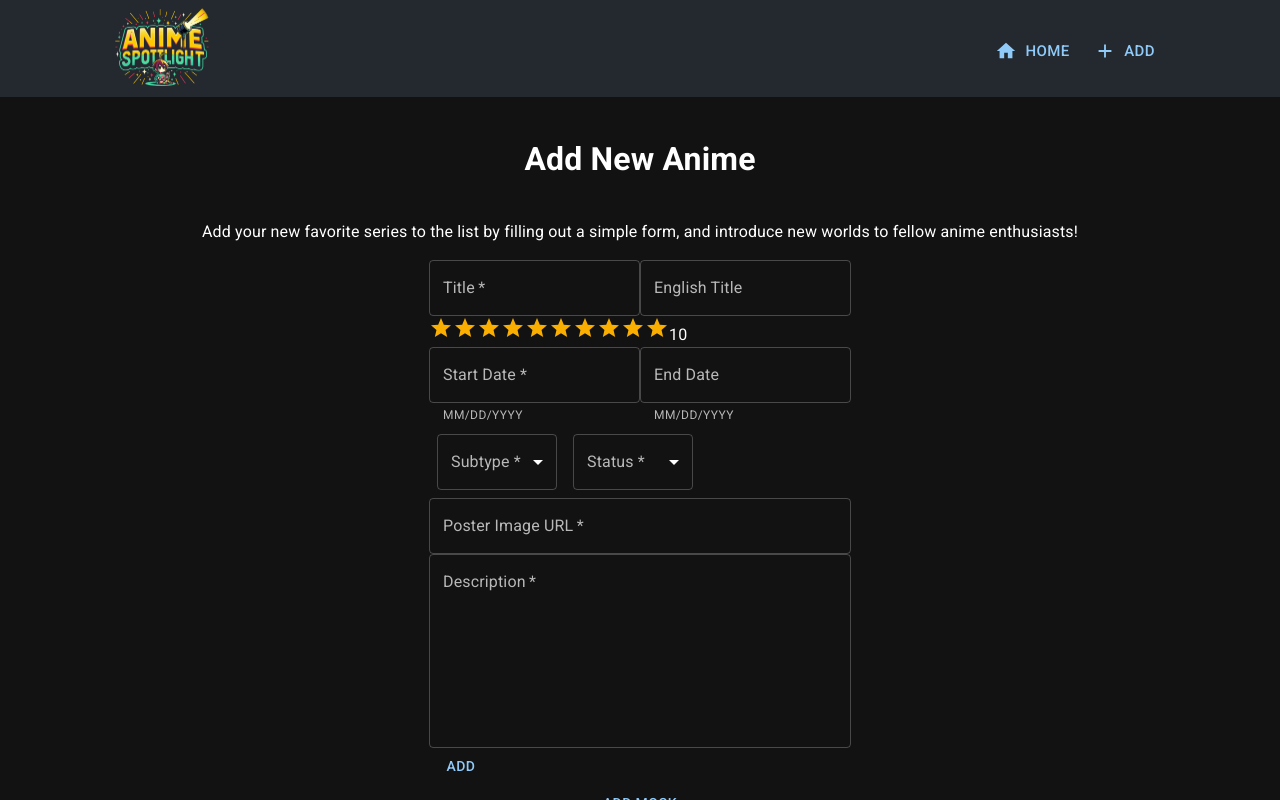
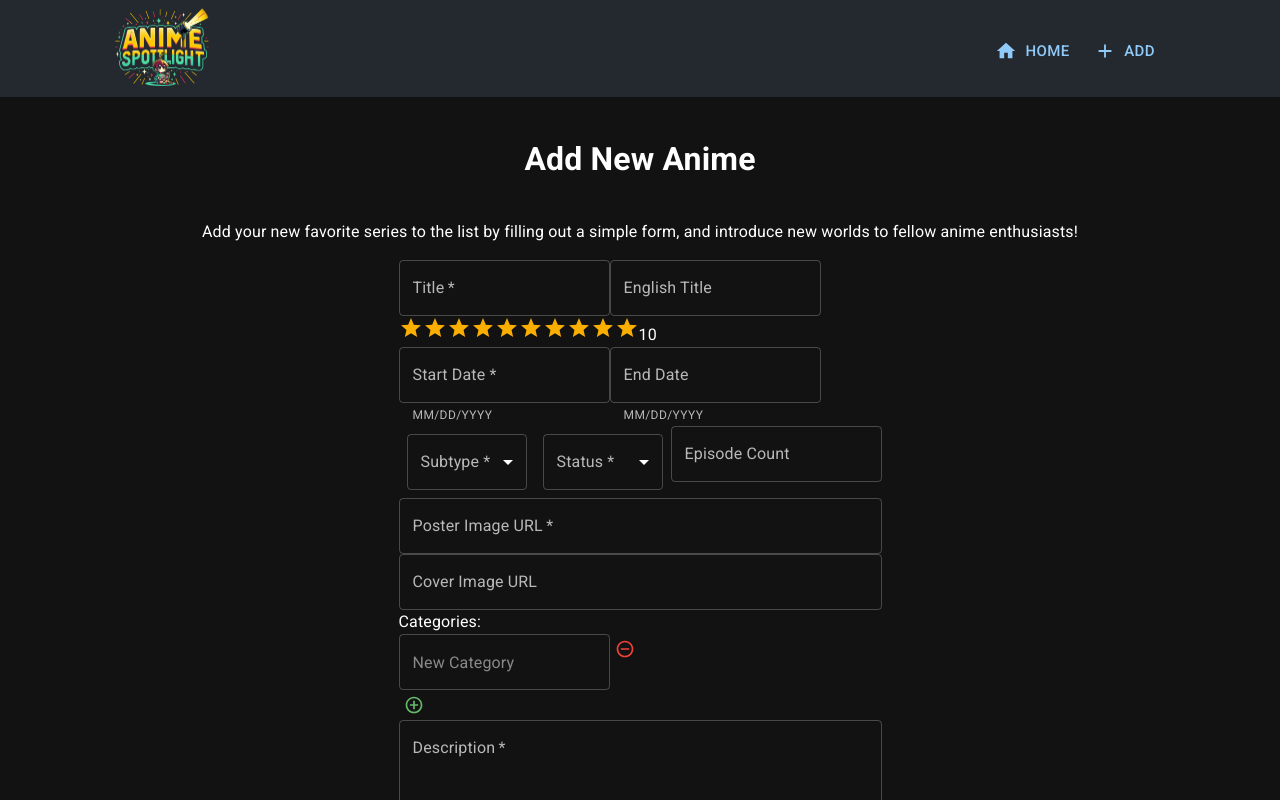
Before and after one commit to plhsu19/anime-spotlight, a Next.js app: page /new-anime in a window 1280 px wide. Shown: the top 800 px of the page. Built offline with nearby package versions, Linux system fonts and the light colour scheme.

Commit message:
[FE-10][AnimeForm] finish input componets and binding to all state fields

```diff
--- a/src/components/anime-form.tsx
+++ b/src/components/anime-form.tsx
@@ -8,8 +8,11 @@ import {
   FormControl,
   InputLabel,
   Select,
-  SelectChangeEvent
+  SelectChangeEvent,
+  IconButton
 } from '@mui/material';
+import AddCircleOutlineIcon from '@mui/icons-material/AddCircleOutline';
+import RemoveCircleOutlineIcon from '@mui/icons-material/RemoveCircleOutline';
 import { DatePicker } from '@mui/x-date-pickers/DatePicker';
 import { Anime, AnimeFields, Subtype, Status } from '@/types/anime-types';
 
@@ -33,8 +36,17 @@ export default function AnimeForm({ dateFormat = 'YYYY-MM-DD' }) {
     posterImage: '',
     coverImage: '',
     episodeCount: null,
-    categories: []
+    categories: ['']
   });
+  const [preStartDate, setPreStartDate] = useState(fields.startDate);
+
+  if (
+    fields.startDate !== 'Invalid Date' &&
+    preStartDate !== fields.startDate
+  ) {
+    setFields({ ...fields, endDate: fields.startDate });
+    setPreStartDate(fields.startDate);
+  }
 
   const handleChange = (
     event:
@@ -43,16 +55,49 @@ export default function AnimeForm({ dateFormat = 'YYYY-MM-DD' }) {
       | SelectChangeEvent<string>,
     value?: number | null
   ): void => {
-    setFields({
-      ...fields,
-      [event.target.name]: value !== undefined ? value : event.target.value
-    });
+    if (event.target.name === 'episodeCount') {
+      setFields({
+        ...fields,
+        [event.target.name]: !Number.isNaN(parseInt(event.target.value, 10))
+          ? parseInt(event.target.value, 10)
+          : null
+      });
+    } else {
+      setFields({
+        ...fields,
+        [event.target.name]: value !== undefined ? value : event.target.value
+      });
+    }
   };
 
   const handleDateChange = (name: string, value: dayjs.Dayjs | null): void => {
     setFields({
       ...fields,
       [name]: !!value ? value.format(dateFormat) : null
+    });
+  };
+
+  const handleCategoryChange = (
+    idx: number,
+    event?: React.ChangeEvent<HTMLInputElement | HTMLTextAreaElement>
+  ): void => {
+    const updatedCategories = [...fields.categories];
+    if (event === undefined) {
+      updatedCategories.splice(idx, 1);
+    } else {
+      updatedCategories[idx] = event.target.value;
+    }
+    setFields({
+      ...fields,
+      categories: updatedCategories
+    });
+  };
+
+  const addEmptyCategory = (): void => {
+    const updatedCategories = [...fields.categories, ''];
+    setFields({
+      ...fields,
+      categories: updatedCategories
     });
   };
 
@@ -98,14 +143,10 @@ export default function AnimeForm({ dateFormat = 'YYYY-MM-DD' }) {
         <div>
           <DatePicker
             label="Start Date *"
-            // minDate={dayjs('1888-01-01', dateFormat)}
-            // maxDate={dayjs()}
             value={
               fields.startDate ? dayjs(fields.startDate, dateFormat) : null
             }
             onChange={(value, context) => {
-              console.log(value);
-              console.log(context);
               handleDateChange('startDate', value);
             }}
             slotProps={{
@@ -116,8 +157,7 @@ export default function AnimeForm({ dateFormat = 'YYYY-MM-DD' }) {
           />
           <DatePicker
             label="End Date"
-            // minDate={dayjs('1888-01-01', dateFormat)}
-            // maxDate={dayjs()}
+            minDate={dayjs(fields.startDate, dateFormat)}
             value={fields.endDate ? dayjs(fields.endDate, dateFormat) : null}
             onChange={(value, context) => {
               handleDateChange('endDate', value);
@@ -130,7 +170,7 @@ export default function AnimeForm({ dateFormat = 'YYYY-MM-DD' }) {
           />
         </div>
         <div>
-          {/* TODO: convert m(margin) and minWidth to class in CSS */}
+          {/* TODO: convert m(margin) and minWidth to the class in CSS */}
           <FormControl sx={{ m: 1, minWidth: 120 }}>
             <InputLabel id="subtype-label">Subtype *</InputLabel>
             <Select
@@ -171,6 +211,14 @@ export default function AnimeForm({ dateFormat = 'YYYY-MM-DD' }) {
               ))}
             </Select>
           </FormControl>
+          <TextField
+            id="episode-count-input"
+            label="Episode Count"
+            name="episodeCount"
+            type="number"
+            value={fields.episodeCount ?? ''}
+            onChange={handleChange}
+          />
         </div>
         <div>
           <TextField
@@ -178,11 +226,58 @@ export default function AnimeForm({ dateFormat = 'YYYY-MM-DD' }) {
             id="poster-image-url-input"
             label="Poster Image URL"
             name="posterImage"
-            type='url'
+            type="url"
             fullWidth
             value={fields.posterImage}
             onChange={handleChange}
           />
+          <TextField
+            id="cover-image-url-input"
+            label="Cover Image URL"
+            name="coverImage"
+            type="url"
+            fullWidth
+            value={fields.coverImage}
+            onChange={handleChange}
+          />
+        </div>
+        <div>
+          <label htmlFor="categories-container">Categories: </label>
+          {fields.categories.map((category, index) => {
+            return (
+              <div id="categories-container" key={index}>
+                <TextField
+                  id={`category-input-${index}`}
+                  placeholder="New Category"
+                  value={fields.categories[index]}
+                  onChange={(event) => {
+                    handleCategoryChange(index, event);
+                  }}
+                />
+                <IconButton
+                  aria-label="remove a category"
+                  id={`remove-catogery-button-${index}`}
+                  size="small"
+                  color="error"
+                  onClick={(event) => {
+                    handleCategoryChange(index);
+                  }}
+                >
+                  <RemoveCircleOutlineIcon fontSize="small" />
+                </IconButton>
+              </div>
+            );
+          })}
+          <IconButton
+            aria-label="add a new category"
+            size="small"
+            color="success"
+            onClick={(event) => {
+              addEmptyCategory();
+            }}
+          >
+            <AddCircleOutlineIcon fontSize="small" />
+          </IconButton>
         </div>
         <div>
           <TextField
@@ -197,7 +292,7 @@ export default function AnimeForm({ dateFormat = 'YYYY-MM-DD' }) {
             onChange={handleChange}
           />
         </div>
-        <Button type="submit">Add</Button>
+        <Button type="submit">Submit</Button>
       </form>
     </>
   );
```
Also changed, not shown: src/styles/components/AnimeForm.module.css (added).
